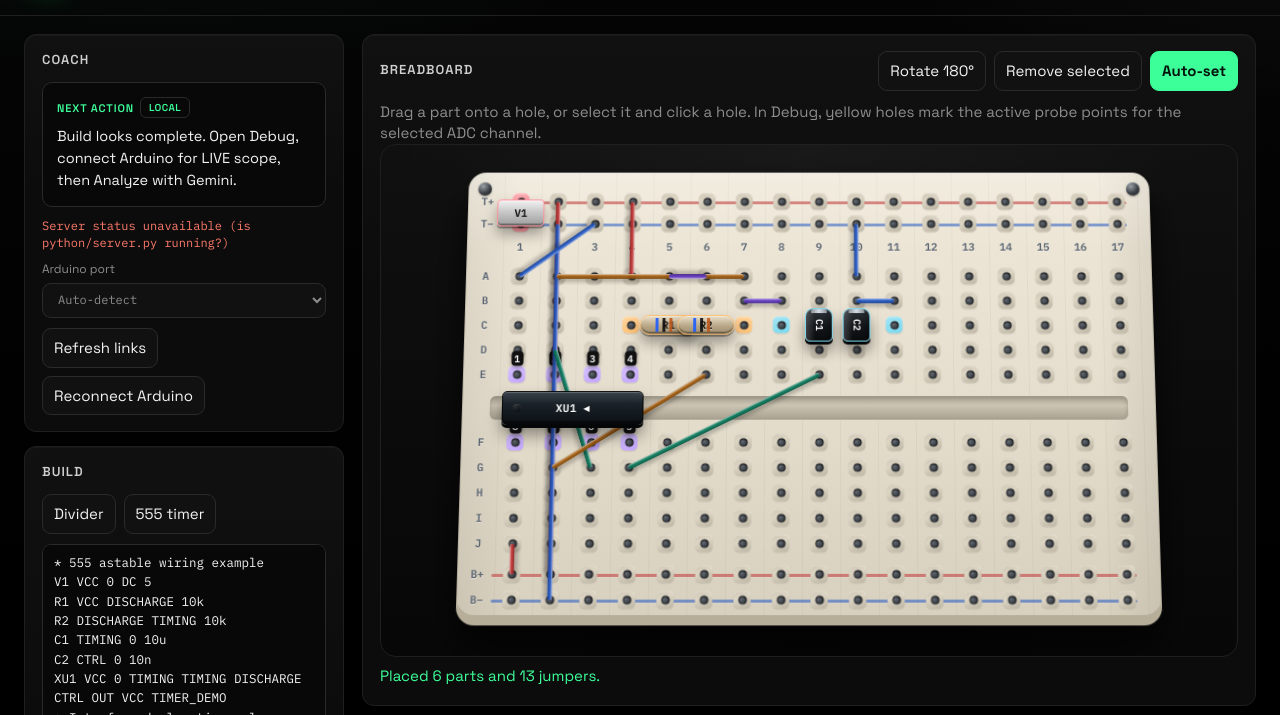
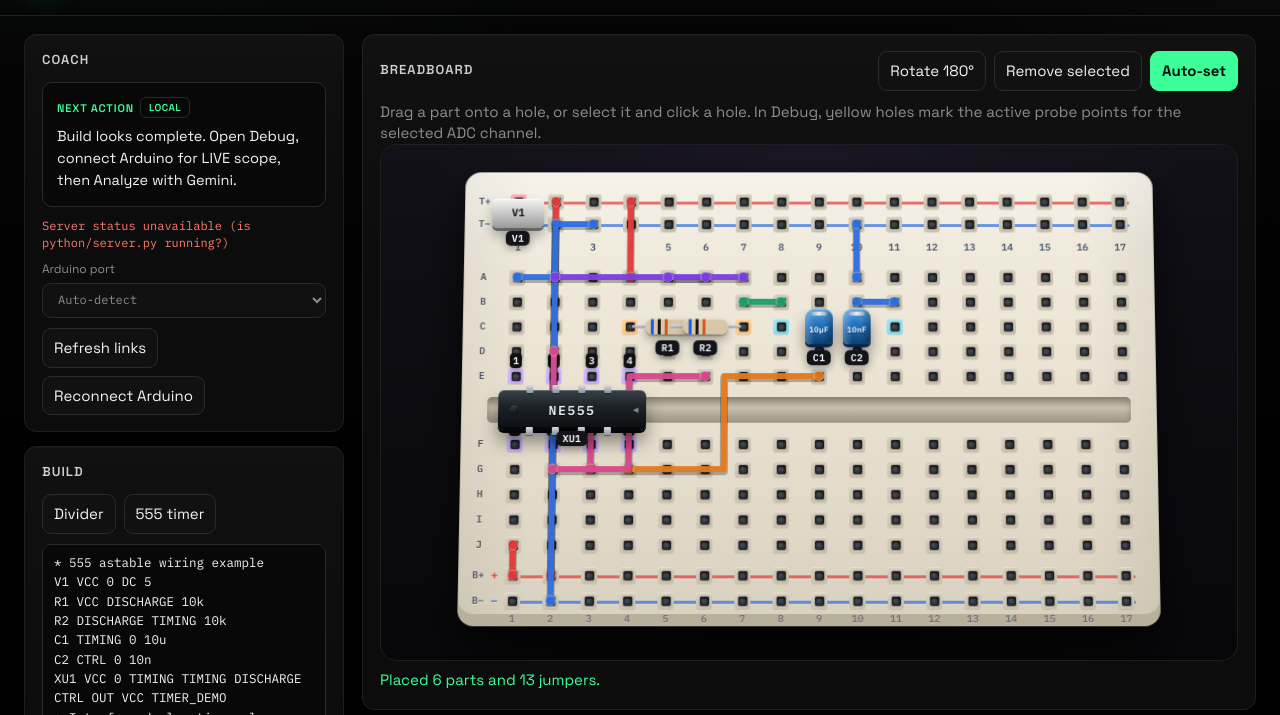
Before and after one commit to Mridul-dhungana/Breadboard-Odyssey, a plain HTML site: page index.html in a window 1280 px wide. Both pictures are taken after a click on the button "Auto-set". Shown: the part 85-800 px from the top of the page. Drawn offline with Linux system fonts and the light colour scheme; no server answers.

Commit message:
Match breadboard inspo with tube wires and part sprites
Route jumpers as orthogonal SVG tubes with end plugs, restyle
NE555 / resistors / blue caps with floating tags, and refine the
plastic board, rails, and holes toward the render reference.

Co-authored-by: Mridul <mxd2485@mavs.uta.edu>

```diff
--- a/css/app.css
+++ b/css/app.css
@@ -106,60 +106,53 @@ nav,.toolbar{display:flex;gap:8px;flex-wrap:wrap;align-items:center;margin-botto
 .tray{display:grid;gap:7px}
 .tray button{text-align:left}
 .scroll{overflow:auto;padding:8px 0}
-/* Faux-3D stage — mild tilt only; hit-testing stays on the same DOM. */
+/* Render-style breadboard: soft top-down 3D, orthogonal tube wires. */
 .board-stage{
   position:relative;
   overflow:auto;
-  padding:22px 18px 34px;
+  padding:24px 18px 36px;
   border-radius:16px;
   background:
-    radial-gradient(700px 220px at 50% 0%, rgba(255,255,255,.04), transparent 60%),
-    linear-gradient(180deg, #101010 0%, #070707 100%);
+    radial-gradient(700px 240px at 50% 0%, rgba(120,90,160,.08), transparent 55%),
+    linear-gradient(180deg, #121018 0%, #07070a 100%);
   border:1px solid var(--line);
-  perspective:1400px;
-  perspective-origin:50% 35%;
+  perspective:1600px;
+  perspective-origin:50% 40%;
 }
 .board-stage-glow{
   pointer-events:none;
   position:absolute;inset:0;
-  background:radial-gradient(500px 180px at 50% 85%, rgba(0,0,0,.55), transparent 70%);
+  background:radial-gradient(520px 200px at 50% 88%, rgba(0,0,0,.6), transparent 70%);
   z-index:0;
 }
 .board{
-  --bb-cream:#e7e0d0;
-  --bb-cream-deep:#cfc6b2;
-  --bb-cream-edge:#b7ae9a;
-  --bb-hole:#3d4248;
+  --bb-cream:#ebe4d4;
+  --bb-cream-edge:#b9b09c;
+  --bb-hole:#2b3036;
   position:relative;
   z-index:1;
   width:696px;height:455px;
   margin:0 auto;
-  color:#4a5360;
-  border-radius:18px;
-  transform:rotateX(7deg) translateZ(0);
+  color:#3d4652;
+  border-radius:16px;
+  transform:rotateX(5deg) translateZ(0);
   transform-style:preserve-3d;
-  transform-origin:50% 60%;
+  transform-origin:50% 55%;
   background:
-    linear-gradient(180deg, rgba(255,255,255,.22), transparent 18%),
-    linear-gradient(90deg, rgba(0,0,0,.06), transparent 8%, transparent 92%, rgba(0,0,0,.07)),
-    repeating-linear-gradient(
-      90deg,
-      transparent 0 37px,
-      rgba(120,110,90,.07) 37px 38px
-    ),
-    linear-gradient(180deg, #efe8d8 0%, var(--bb-cream) 42%, #d8d0be 100%);
+    linear-gradient(180deg, rgba(255,255,255,.28), transparent 16%),
+    linear-gradient(90deg, rgba(0,0,0,.05), transparent 10%, transparent 90%, rgba(0,0,0,.06)),
+    linear-gradient(180deg, #f3eee2 0%, var(--bb-cream) 45%, #d9d1bf 100%);
   box-shadow:
-    inset 0 1px 0 rgba(255,255,255,.55),
-    inset 0 -10px 0 var(--bb-cream-edge),
-    inset 0 0 0 1px rgba(60,50,35,.18),
-    0 1px 0 rgba(255,255,255,.04),
-    0 18px 28px rgba(0,0,0,.55),
-    0 40px 70px rgba(0,0,0,.35);
-  animation:boardSettle .55s cubic-bezier(.2,.8,.2,1) both;
+    inset 0 1px 0 rgba(255,255,255,.65),
+    inset 0 -12px 0 var(--bb-cream-edge),
+    inset 0 0 0 1px rgba(70,60,40,.16),
+    0 22px 36px rgba(0,0,0,.55),
+    0 48px 80px rgba(0,0,0,.32);
+  animation:boardSettle .5s cubic-bezier(.2,.8,.2,1) both;
 }
 @keyframes boardSettle{
-  from{opacity:0;transform:rotateX(14deg) translateY(18px)}
-  to{opacity:1;transform:rotateX(7deg) translateY(0)}
+  from{opacity:0;transform:rotateX(10deg) translateY(14px)}
+  to{opacity:1;transform:rotateX(5deg) translateY(0)}
 }
 @media (prefers-reduced-motion:reduce){
   .board{animation:none;transform:none}
@@ -169,49 +162,41 @@ nav,.toolbar{display:flex;gap:8px;flex-wrap:wrap;align-items:center;margin-botto
   .board-stage{perspective:none;padding:12px 8px 18px}
   .board{transform:none;animation:none}
 }
-.board::before,
-.board::after{
-  content:"";
-  position:absolute;
-  width:14px;height:14px;
-  border-radius:50%;
-  background:
-    radial-gradient(circle at 35% 30%, #9aa0a6, #3a3f45 55%, #1c1f22 100%);
-  box-shadow:
-    inset 0 1px 1px rgba(255,255,255,.35),
-    0 1px 2px rgba(0,0,0,.35);
-  z-index:2;
+.wires{
+  position:absolute;inset:0;
+  width:696px;height:455px;
   pointer-events:none;
+  z-index:5;
+  overflow:visible;
 }
-.board::before{top:10px;left:10px}
-.board::after{top:10px;right:10px}
+.wire-g{opacity:.96}
+.wire-g.wire-hint .wire-path{
+  filter:drop-shadow(0 0 4px rgba(240,192,32,.55));
+}
+.wire-plug-hint{
+  filter:drop-shadow(0 0 5px rgba(240,192,32,.7));
+}
 .hole{
-  position:absolute;width:17px;height:17px;padding:0;border:0;border-radius:5px;
+  position:absolute;width:16px;height:16px;padding:0;border:0;border-radius:3px;
   display:grid;place-items:center;
   transform:translate(-50%,-50%);
   z-index:2;
-  background:
-    linear-gradient(160deg, #cfc7b6, #ddd5c4 40%, #bdb5a4);
+  background:linear-gradient(160deg, #d8d0be, #c6beac);
   box-shadow:
-    inset 0 1px 0 rgba(255,255,255,.35),
-    0 1px 1px rgba(0,0,0,.12);
+    inset 0 1px 0 rgba(255,255,255,.4),
+    0 1px 1px rgba(0,0,0,.1);
 }
 .hole:after{
   content:'';
-  width:8px;height:8px;border-radius:50%;
+  width:9px;height:9px;border-radius:2px;
   background:
-    radial-gradient(circle at 35% 30%, #6a7078, var(--bb-hole) 55%, #1a1d20 100%);
+    radial-gradient(circle at 40% 30%, #555b63, var(--bb-hole) 60%, #14171a 100%);
   box-shadow:
-    inset 0 1px 2px rgba(0,0,0,.75),
-    0 0 0 1px rgba(0,0,0,.2);
+    inset 0 2px 3px rgba(0,0,0,.8),
+    0 0 0 1px rgba(0,0,0,.18);
 }
-.hole:hover,.hole:focus-visible{
-  outline:3px solid #139f80;
-  z-index:4;
-}
-.hole.pin,.hole.link{
-  background:linear-gradient(160deg, #9aecd4, #79e3c2);
-}
+.hole:hover,.hole:focus-visible{outline:3px solid #139f80;z-index:4}
+.hole.pin,.hole.link{background:linear-gradient(160deg, #9aecd4, #79e3c2)}
 .hole.link{outline:2px solid #18876e}
 .hole.measure{
   outline:3px solid #f0b429;outline-offset:2px;
@@ -222,124 +207,169 @@ nav,.toolbar{display:flex;gap:8px;flex-wrap:wrap;align-items:center;margin-botto
 @keyframes pulse{0%,100%{box-shadow:0 0 0 0 rgba(240,180,41,.55)}50%{box-shadow:0 0 0 6px rgba(240,180,41,0)}}
 .label{
   position:absolute;transform:translate(-50%,-50%);
-  font:600 11px var(--mono);
-  color:#5a6470;
-  text-shadow:0 1px 0 rgba(255,255,255,.35);
+  font:700 10px/1 var(--mono);
+  color:#4a5562;
+  text-shadow:0 1px 0 rgba(255,255,255,.4);
   z-index:1;pointer-events:none;
 }
+.label-bottom{opacity:.7}
 .gap{
-  position:absolute;left:28px;right:28px;top:229px;height:24px;
-  border-radius:6px;
+  position:absolute;left:26px;right:26px;top:228px;height:26px;
+  border-radius:5px;
   background:
-    linear-gradient(180deg, #b5ae9d, #ccc4b3 40%, #a69f8e);
+    linear-gradient(180deg, #a8a08f, #c7bfad 42%, #9b9383);
   box-shadow:
-    inset 0 3px 5px rgba(0,0,0,.18),
-    inset 0 -1px 0 rgba(255,255,255,.2);
+    inset 0 4px 6px rgba(0,0,0,.22),
+    inset 0 -1px 0 rgba(255,255,255,.22);
   z-index:1;
 }
 .piece{
+  --part:#eef3fa;
   position:absolute;
-  transform:translate(-50%,-50%) translateZ(12px);
-  border:1px solid color-mix(in srgb, var(--part) 55%, #111);
+  transform:translate(-50%,-50%) translateZ(14px);
+  border:0;
   border-radius:6px;
-  color:white;
-  padding:3px 7px;
-  font:bold 11px var(--mono);
+  color:#fff;
+  padding:0;
+  font:700 11px/1 var(--mono);
   cursor:grab;
   z-index:6;
-  background:
-    linear-gradient(180deg, color-mix(in srgb,var(--part) 42%,#2a2a2a), color-mix(in srgb,var(--part) 18%,#0a0a0a));
-  box-shadow:
-    inset 0 1px 0 rgba(255,255,255,.28),
-    inset 0 -2px 0 rgba(0,0,0,.35),
-    0 2px 0 rgba(0,0,0,.35),
-    0 8px 14px rgba(0,0,0,.35);
-  transition:box-shadow .15s ease, filter .12s ease;
+  background:transparent;
+  box-shadow:none;
+  display:grid;
+  place-items:center;
+  transition:filter .12s ease;
+}
+.part-tag{
+  position:absolute;
+  left:50%;
+  bottom:-16px;
+  transform:translateX(-50%);
+  background:#12141a;
+  color:#fff;
+  border-radius:5px;
+  padding:2px 6px;
+  font:700 10px/1.1 var(--mono);
+  letter-spacing:.02em;
+  box-shadow:0 3px 8px rgba(0,0,0,.35);
+  white-space:nowrap;
+  pointer-events:none;
+  z-index:2;
+}
+.part-body{position:relative;z-index:1;pointer-events:none}
+.part-orient{
+  position:absolute;right:8px;top:50%;transform:translateY(-50%);
+  opacity:.45;font-size:10px;z-index:2;
 }
 .piece.ic,.piece-x{
-  height:34px;
-  border-radius:5px;
-  letter-spacing:.04em;
+  height:40px;
+  border-radius:6px;
   background:
-    linear-gradient(180deg, #3a434c 0%, #1a2228 38%, #0c1014 100%);
-  border-color:#050708;
+    linear-gradient(180deg, #3a4148 0%, #1b2127 42%, #0b0e11 100%);
   box-shadow:
-    inset 0 1px 0 rgba(255,255,255,.22),
-    inset 0 -3px 0 rgba(0,0,0,.45),
+    inset 0 1px 0 rgba(255,255,255,.2),
+    inset 0 -3px 0 rgba(0,0,0,.5),
     0 3px 0 #050607,
-    0 10px 16px rgba(0,0,0,.4);
+    0 12px 18px rgba(0,0,0,.42);
+}
+.piece.ic .part-body,.piece-x .part-body{
+  font-size:13px;letter-spacing:.12em;color:#e8eef4;
+  text-shadow:0 1px 0 rgba(0,0,0,.6);
 }
 .piece.ic::before,.piece-x::before{
   content:"";
   position:absolute;
-  left:10px;top:50%;
-  width:8px;height:8px;
-  border-radius:50%;
+  left:12px;top:50%;
+  width:9px;height:9px;border-radius:50%;
   transform:translateY(-50%);
-  background:radial-gradient(circle at 35% 30%, #2a3036, #050608);
-  box-shadow:inset 0 1px 1px rgba(255,255,255,.15);
+  background:radial-gradient(circle at 35% 30%, #2c333a, #050608);
+  box-shadow:inset 0 1px 1px rgba(255,255,255,.18);
 }
+.dip-pin{
+  position:absolute;
+  width:7px;height:8px;
+  border-radius:1px;
+  background:linear-gradient(180deg, #d7dde4, #8b939c);
+  box-shadow:0 1px 1px rgba(0,0,0,.35);
+  z-index:0;
+}
+.dip-pin-t{top:-5px}
+.dip-pin-b{bottom:-5px}
+.dip-pin-0{left:28px}
+.dip-pin-1{left:54px}
+.dip-pin-2{left:80px}
+.dip-pin-3{left:106px}
 .piece-r{
-  min-width:58px;
-  height:20px;
-  border-radius:10px;
-  padding:0 10px;
-  background:linear-gradient(180deg, #eadfca, #b9a888 55%, #9e8d6e);
-  color:#1a140c;
-  text-shadow:0 1px 0 rgba(255,255,255,.4);
-  border-color:#7a6d55;
-  overflow:hidden;
+  width:72px;height:22px;
+  background:transparent;
 }
-.piece-r::before{
-  content:"";
-  position:absolute;
-  left:18%;right:18%;top:2px;bottom:2px;
-  border-radius:2px;
+.piece-r .part-body{
+  width:46px;height:16px;border-radius:8px;
   background:
     repeating-linear-gradient(
       90deg,
-      transparent 0 5px,
-      #1d5cff 5px 8px,
-      transparent 8px 12px,
-      #111 12px 15px,
-      transparent 15px 19px,
-      #c45a1d 19px 22px,
-      transparent 22px 100%
-    );
-  opacity:.9;
-  pointer-events:none;
+      #d7c7a8 0 6px,
+      #1f57ef 6px 9px,
+      #d7c7a8 9px 13px,
+      #141414 13px 16px,
+      #d7c7a8 16px 20px,
+      #d35a18 20px 23px,
+      #d7c7a8 23px 100%
+    ),
+    linear-gradient(180deg, #e8dcc2, #b59f78);
+  box-shadow:
+    inset 0 1px 0 rgba(255,255,255,.45),
+    0 2px 0 rgba(0,0,0,.2),
+    0 6px 10px rgba(0,0,0,.28);
 }
+.piece-r .part-lead{
+  position:absolute;top:50%;width:14px;height:3px;
+  background:linear-gradient(180deg, #dce2e8, #8e969e);
+  transform:translateY(-50%);
+  z-index:0;
+}
+.piece-r .lead-l{left:0;border-radius:2px 0 0 2px}
+.piece-r .lead-r{right:0;border-radius:0 2px 2px 0}
+.piece-r .part-tag{bottom:-18px}
 .piece-c{
-  width:28px;min-width:28px;height:34px;
-  border-radius:8px 8px 5px 5px;
-  padding:4px 2px;
-  writing-mode:vertical-rl;
-  text-orientation:mixed;
-  font-size:10px;
+  width:34px;height:42px;
+}
+.piece-c .part-body{
+  display:grid;place-items:center;
+  width:28px;height:36px;
+  border-radius:9px 9px 5px 5px;
+  padding:10px 2px 4px;
+  font-size:8px;letter-spacing:.02em;
+  text-align:center;
+  writing-mode:horizontal-tb;
   background:
-    linear-gradient(90deg, rgba(255,255,255,.18), transparent 35%, transparent 65%, rgba(0,0,0,.25)),
-    linear-gradient(180deg, #2f343a 0%, #12161a 55%, #0a0c0e 100%);
-  border-color:#050607;
+    linear-gradient(90deg, rgba(255,255,255,.25), transparent 34%, transparent 66%, rgba(0,0,0,.28)),
+    linear-gradient(180deg, #5aa7e8 0%, #1f6fb8 48%, #0e3f74 100%);
   box-shadow:
-    inset 0 1px 0 rgba(255,255,255,.25),
-    0 3px 0 #050607,
+    inset 0 1px 0 rgba(255,255,255,.35),
+    0 3px 0 #0a2748,
     0 10px 14px rgba(0,0,0,.4);
+  color:#f4fbff;
+  text-shadow:0 1px 1px rgba(0,0,0,.35);
 }
-.piece-c::after{
+.piece-c .part-body::before{
   content:"";
-  position:absolute;left:20%;right:20%;top:0;
-  height:4px;border-radius:2px 2px 0 0;
-  background:linear-gradient(90deg, #8a9098, #d7dde4 50%, #8a9098);
+  position:absolute;left:22%;right:22%;top:3px;height:4px;
+  border-radius:2px;
+  background:linear-gradient(90deg, #9aa3ad, #e8eef4 50%, #9aa3ad);
 }
+.piece-c .part-tag{bottom:-18px}
 .piece-v{
-  min-width:48px;height:28px;
-  border-radius:4px;
-  background:
-    linear-gradient(180deg, #f2f2f2, #c8c8c8 45%, #9e9e9e);
+  min-width:52px;height:30px;padding:0 8px;
+  border-radius:5px;
+  background:linear-gradient(180deg, #f4f4f4, #c8c8c8 50%, #9a9a9a);
   color:#111;
-  border-color:#666;
-  text-shadow:none;
+  box-shadow:
+    inset 0 1px 0 rgba(255,255,255,.7),
+    0 3px 0 #666,
+    0 8px 12px rgba(0,0,0,.3);
 }
+.piece-v .part-tag{bottom:-18px}
 .status{margin-top:8px;color:var(--accent);min-height:24px}
 .error{color:var(--danger)}
 .ok{color:var(--ok)}
@@ -352,27 +382,23 @@ a{color:var(--accent)}
 #profile{margin-bottom:10px;width:100%}
 .ghost{outline:2px dashed #16856d;outline-offset:2px}
 .rail{
-  position:absolute;left:34px;right:24px;height:3px;opacity:.55;z-index:1;
-  border-radius:2px;
-  box-shadow:0 1px 0 rgba(255,255,255,.15);
+  position:absolute;left:48px;right:24px;height:3px;z-index:1;
+  border-radius:2px;opacity:.7;
 }
-.wire{
-  --wire:#79e3c2;
-  position:absolute;height:5px;border-radius:999px;
-  transform-origin:left center;pointer-events:none;z-index:5;
-  background:
-    linear-gradient(180deg, rgba(255,255,255,.45), transparent 45%, rgba(0,0,0,.25)),
-    var(--wire);
-  box-shadow:
-    0 1px 0 rgba(255,255,255,.25) inset,
-    0 3px 4px rgba(0,0,0,.28);
-  opacity:.92;
+.rail-pos{background:#e23b3b;box-shadow:0 1px 0 rgba(255,255,255,.2)}
+.rail-neg{background:#2f6fe0;box-shadow:0 1px 0 rgba(255,255,255,.2)}
+.rail-mark{
+  position:absolute;transform:translate(-50%,-50%);
+  font:800 12px/1 var(--mono);z-index:1;pointer-events:none;
+  text-shadow:0 1px 0 rgba(255,255,255,.35);
 }
-.wire-ghost{opacity:.38;filter:saturate(.7)}
-.wire-on{opacity:.95}
-.tray button,.piece{--part:#eef3fa;border-color:var(--part)}
+.rail-mark.pos{color:#e23b3b}
+.rail-mark.neg{color:#2f6fe0}
+.tray button,.piece{--part:#eef3fa}
 .tray button{border-left:4px solid var(--part);background:#0a0a0a}
-.tray button:hover,.piece:hover{box-shadow:0 0 0 2px var(--part), 0 10px 18px rgba(0,0,0,.4);color:white}
+.tray button:hover{box-shadow:0 0 0 2px var(--part);color:white}
+.piece:hover{filter:brightness(1.06)}
+.piece:hover .part-tag{box-shadow:0 0 0 2px var(--part), 0 3px 8px rgba(0,0,0,.35)}
 .tray button:active,.piece:active{cursor:grabbing;filter:brightness(1.12)}
 .hole.pin{background:linear-gradient(160deg, color-mix(in srgb,var(--part,#79e3c2) 70%,#fff), var(--part,#79e3c2))}
 .hole.inspect{outline:2px solid color-mix(in srgb,var(--part) 75%,#182333);outline-offset:3px}
--- a/js/board.js
+++ b/js/board.js
@@ -212,7 +212,12 @@
           ...best,
           net,
           key: [net, ...best.labels].join('|'),
-          color: power === 0 ? '#bf3434' : power === 1 ? '#265ac5' : ['#653cc5', '#0c795c', '#a55f12'][result.length % 3]
+          color:
+            power === 0
+              ? '#e23b3b'
+              : power === 1
+                ? '#2f6fe0'
+                : ['#7b3fe0', '#1aa06a', '#e07a20', '#d9488b'][result.length % 4]
         });
         linked.push(next);
       }
@@ -262,6 +267,135 @@
     n.style.left = left + 'px';
     n.style.top = top + 'px';
     return n;
+  }
+
+  function prettyValue(raw) {
+    const s = String(raw || '').replace(/^DC\s+/i, '').trim();
+    const m = s.match(/^([0-9.]+)\s*([a-zµu]+)?$/i);
+    if (!m) return s;
+    const n = m[1];
+    const u = (m[2] || '').toLowerCase();
+    if (u.startsWith('u') || u.startsWith('µ') || u === 'uf') return n + 'µF';
+    if (u.startsWith('n')) return n + 'nF';
+    if (u.startsWith('p')) return n + 'pF';
+    if (u.startsWith('k')) return n + 'kΩ';
+    if (u === 'ohm' || u === 'r' || u === '') return n + (u ? 'Ω' : '');
+    return s;
+  }
+
+  function manhattanWire(x1, y1, x2, y2) {
+    // Prefer a tidy L / Z route (matches the inspo’s right-angle jumpers).
+    if (x1 === x2 || y1 === y2) return `M ${x1} ${y1} L ${x2} ${y2}`;
+    const dx = Math.abs(x2 - x1);
+    const dy = Math.abs(y2 - y1);
+    if (dx >= dy) {
+      const mid = Math.round((x1 + x2) / 2);
+      return `M ${x1} ${y1} L ${mid} ${y1} L ${mid} ${y2} L ${x2} ${y2}`;
+    }
+    const mid = Math.round((y1 + y2) / 2);
+    return `M ${x1} ${y1} L ${x1} ${mid} L ${x2} ${mid} L ${x2} ${y2}`;
+  }
+
+  function svgEl(name, attrs = {}) {
+    const n = document.createElementNS('http://www.w3.org/2000/svg', name);
+    for (const [k, v] of Object.entries(attrs)) n.setAttribute(k, String(v));
+    return n;
+  }
+
+  function appendWires(board, routes) {
+    const svg = svgEl('svg', {
+      class: 'wires',
+      width: 696,
+      height: 455,
+      viewBox: '0 0 696 455',
+      'aria-hidden': 'true'
+    });
+    for (const w of routes) {
+      if (w.error || (!drawn.has(w.key) && highlight.join() !== w.labels.join())) continue;
+      const x1 = x(w.a[1]),
+        y1 = y(w.a[0]),
+        x2 = x(w.b[1]),
+        y2 = y(w.b[0]);
+      const hint = !drawn.has(w.key) && highlight.join() === w.labels.join();
+      const g = svgEl('g', { class: hint ? 'wire-g wire-hint' : drawn.has(w.key) ? 'wire-g wire-on' : 'wire-g' });
+      const d = manhattanWire(x1, y1, x2, y2);
+      // Soft contact shadow under the tube
+      g.appendChild(
+        svgEl('path', {
+          class: 'wire-shadow',
+          d,
+          fill: 'none',
+          stroke: 'rgba(0,0,0,.28)',
+          'stroke-width': 8,
+          'stroke-linecap': 'round',
+          'stroke-linejoin': 'round',
+          transform: 'translate(0 2)'
+        })
+      );
+      g.appendChild(
+        svgEl('path', {
+          class: 'wire-path',
+          d,
+          fill: 'none',
+          stroke: hint ? '#f0c020' : w.color,
+          'stroke-width': hint ? 3.5 : 6,
+          'stroke-linecap': 'round',
+          'stroke-linejoin': 'round',
+          'stroke-dasharray': hint ? '7 6' : 'none'
+        })
+      );
+      for (const [cx, cy] of [
+        [x1, y1],
+        [x2, y2]
+      ]) {
+        g.appendChild(
+          svgEl('circle', {
+            class: hint ? 'wire-plug wire-plug-hint' : 'wire-plug',
+            cx,
+            cy,
+            r: hint ? 6.5 : 5,
+            fill: hint ? '#f0c020' : w.color,
+            stroke: hint ? '#ffe9a0' : 'rgba(255,255,255,.35)',
+            'stroke-width': hint ? 2 : 1
+          })
+        );
+      }
+      svg.appendChild(g);
+    }
+    board.append(svg);
+  }
+
+  function makePiece(p, q) {
+    const kindClass =
+      p.kind === 'X' ? ' ic piece-x' : p.kind === 'R' ? ' piece-r' : p.kind === 'C' ? ' piece-c' : p.kind === 'V' ? ' piece-v' : '';
+    const chip = positioned(
+      el('button', undefined, 'piece' + kindClass),
+      x(q.c) + (p.kind === 'X' ? 57 : q.r >= 10 ? 0 : 38),
+      p.kind === 'X' ? (y(4) + y(5)) / 2 : q.r >= 10 ? (y(10) + y(11)) / 2 : y(q.r)
+    );
+    chip.title = p.id + ' · ' + p.value;
+    chip.setAttribute('aria-label', 'Select placed ' + p.id);
+    if (p.kind === 'X') {
+      chip.style.width = '148px';
+      chip.append(el('span', 'NE555', 'part-body'));
+      chip.append(el('span', flipped.has(p.id) ? '▸' : '◂', 'part-orient'));
+      for (let i = 0; i < 4; i++) {
+        chip.append(el('span', undefined, 'dip-pin dip-pin-t dip-pin-' + i));
+        chip.append(el('span', undefined, 'dip-pin dip-pin-b dip-pin-' + i));
+      }
+    } else if (p.kind === 'R') {
+      chip.append(el('span', undefined, 'part-lead lead-l'));
+      chip.append(el('span', undefined, 'part-body'));
+      chip.append(el('span', undefined, 'part-lead lead-r'));
+    } else if (p.kind === 'C') {
+      chip.append(el('span', prettyValue(p.value) || p.id, 'part-body'));
+    } else {
+      chip.append(el('span', p.id, 'part-body'));
+    }
+    chip.append(el('span', p.id, 'part-tag'));
+    chip.onclick = () => select(p.id);
+    drag(chip, p.id);
+    return chip;
   }
 
   const boardHoles = new Map();
@@ -409,13 +543,17 @@
     const hint = active && !placements.has(active.id) ? suggest(active) : null;
     const routes = plan();
     const occupied = [...placements.entries()].flatMap(([owner, p]) => p.pins.map((pin) => ({ ...pin, owner })));
-    for (let c = 1; c <= 17; c++) board.append(positioned(el('span', c, 'label'), x(c), 77));
+    for (let c = 1; c <= 17; c++) {
+      board.append(positioned(el('span', c, 'label'), x(c), 77));
+      board.append(positioned(el('span', c, 'label label-bottom'), x(c), 448));
+    }
     for (let r = 0; r < 14; r++) {
       if (r >= 10) {
-        const line = el('div', undefined, 'rail');
+        const line = el('div', undefined, 'rail' + (r % 2 ? ' rail-neg' : ' rail-pos'));
         line.style.top = y(r) + 'px';
-        line.style.background = r % 2 ? '#265ac5' : '#bf3434';
         board.append(line);
+        const mark = positioned(el('span', r % 2 ? '−' : '+', 'rail-mark' + (r % 2 ? ' neg' : ' pos')), 36, y(r));
+        board.append(mark);
       }
       board.append(positioned(el('span', rows[r] ?? rails[r - 10], 'label'), 20, y(r)));
       for (let c = 1; c <= 17; c++) {
@@ -470,18 +608,7 @@
       }
     }
 
-    for (const w of routes) {
-      if (w.error || (!drawn.has(w.key) && highlight.join() !== w.labels.join())) continue;
-      const dx = x(w.b[1]) - x(w.a[1]),
-        dy = y(w.b[0]) - y(w.a[0]);
-      const line = el('div', undefined, 'wire' + (drawn.has(w.key) ? ' wire-on' : ' wire-ghost'));
-      line.style.left = x(w.a[1]) + 'px';
-      line.style.top = y(w.a[0]) - 2 + 'px';
-      line.style.width = Math.hypot(dx, dy) + 'px';
-      line.style.transform = 'rotate(' + Math.atan2(dy, dx) + 'rad)';
-      line.style.setProperty('--wire', w.color);
-      board.append(line);
-    }
+    appendWires(board, routes);
     $('parts').replaceChildren();
     for (const p of parts) {
       const q = placements.get(p.id);
@@ -490,28 +617,7 @@
       button.onclick = () => select(p.id);
       drag(button, p.id);
       $('parts').append(button);
-      if (q) {
-        const kindClass =
-          p.kind === 'X' ? ' ic piece-x' : p.kind === 'R' ? ' piece-r' : p.kind === 'C' ? ' piece-c' : p.kind === 'V' ? ' piece-v' : '';
-        const label =
-          p.kind === 'X'
-            ? p.id + (flipped.has(p.id) ? ' ▸' : ' ◂')
-            : p.kind === 'C'
-              ? p.id
-              : p.id;
-        const chip = positioned(
-          el('button', label, 'piece' + kindClass),
-          x(q.c) + (p.kind === 'X' ? 57 : q.r >= 10 ? 0 : 38),
-          p.kind === 'X' ? (y(4) + y(5)) / 2 : q.r >= 10 ? (y(10) + y(11)) / 2 : y(q.r)
-        );
-        chip.title = p.id + ' · ' + p.value;
-        if (p.kind === 'X') chip.style.width = '142px';
-        if (p.kind === 'R' || p.kind === 'C') chip.dataset.value = p.value;
-        chip.setAttribute('aria-label', 'Select placed ' + p.id);
-        chip.onclick = () => select(p.id);
-        drag(chip, p.id);
-        board.append(chip);
-      }
+      if (q) board.append(makePiece(p, q));
     }
     const part = parts.find((p) => p.id === selected),
       mapping = $('mapping');
```
